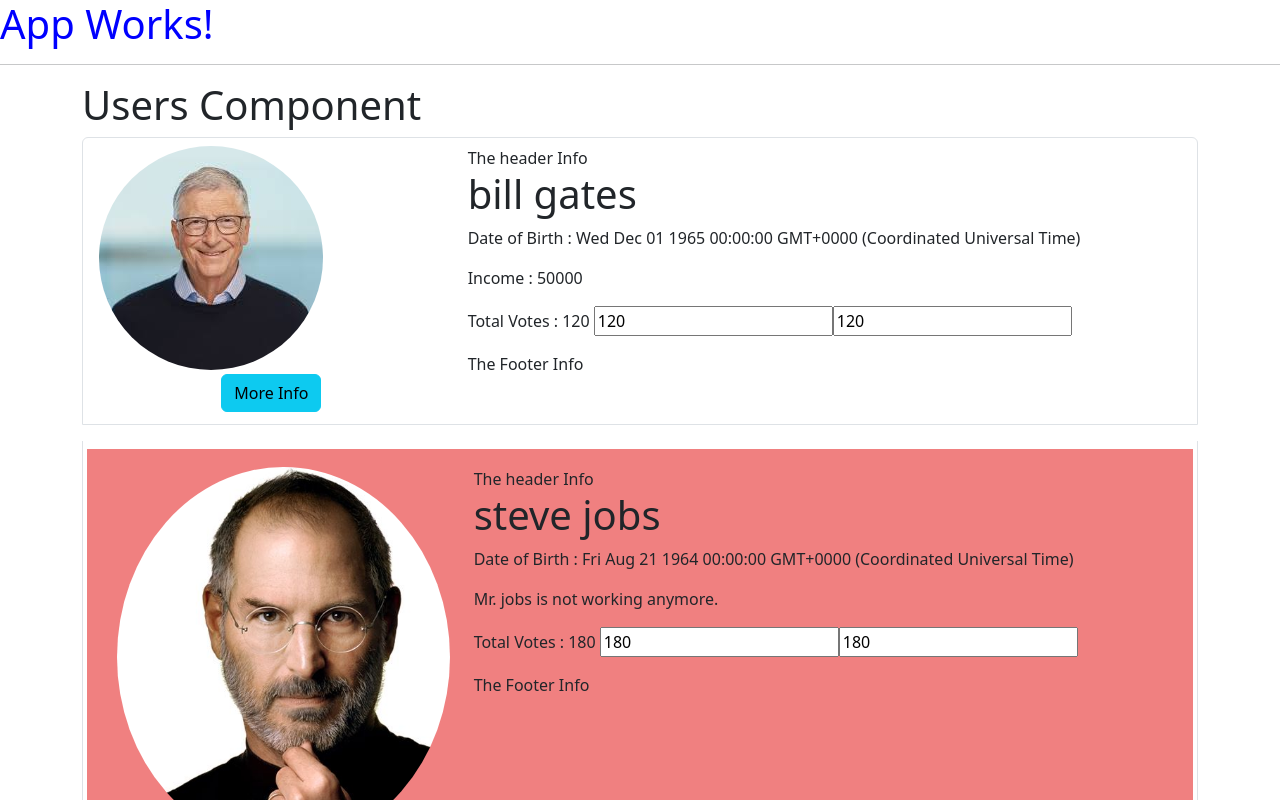
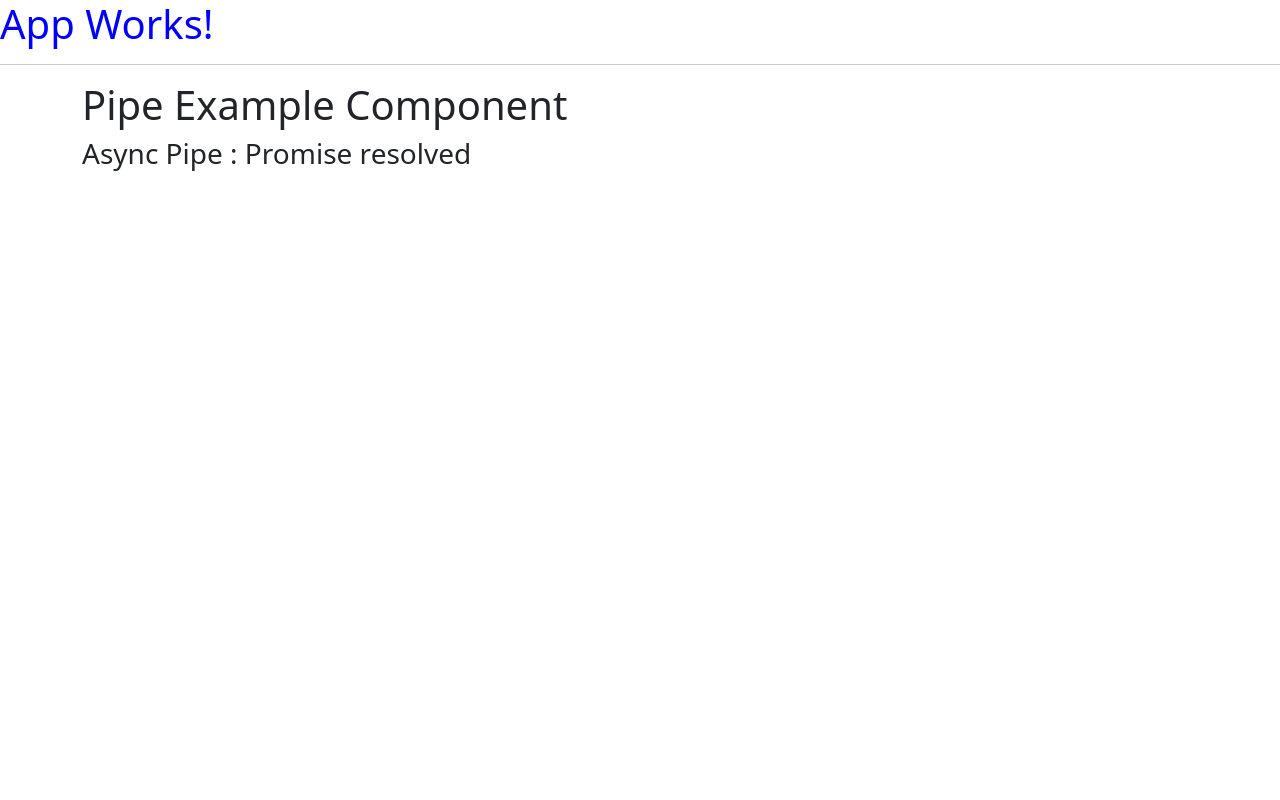
Before and after one commit to synergy2411/jul25-angular, an Angular app in the folder frontend/: page / in a window 1280 px wide. Shown: the top 800 px of the page. Built offline with nearby package versions, Linux system fonts and the light colour scheme.

Commit message:
pipes added

```diff
--- a/frontend/src/app/app.component.html
+++ b/frontend/src/app/app.component.html
@@ -3,7 +3,9 @@
 <hr />
 
 <div class="container">
-  <app-users></app-users>
+  <!-- <app-users></app-users> -->
+
+  <app-pipe-example></app-pipe-example>
 
   <!-- <app-directive-example></app-directive-example> -->
 
--- a/frontend/src/app/app.module.ts
+++ b/frontend/src/app/app.module.ts
@@ -9,6 +9,7 @@ import { UserInfoComponent } from './components/users/user-info/user-info.compon
 import { LifeCycleComponent } from './components/demo/life-cycle/life-cycle.component';
 import { DirectiveExampleComponent } from './components/demo/directive-example/directive-example.component';
 import { HighlightDirective } from './directives/highlight.directive';
+import { PipeExampleComponent } from './components/demo/pipe-example/pipe-example.component';
 
 @NgModule({
   declarations: [
@@ -20,6 +21,7 @@ import { HighlightDirective } from './directives/highlight.directive';
     LifeCycleComponent,
     DirectiveExampleComponent,
     HighlightDirective,
+    PipeExampleComponent,
   ],
   imports: [
     // Modules - built-in, custom
--- /dev/null
+++ b/frontend/src/app/components/demo/pipe-example/pipe-example.component.html
@@ -0,0 +1,3 @@
+<h1>Pipe Example Component</h1>
+
+<h3>Async Pipe : {{ promise | async }}</h3>
--- /dev/null
+++ b/frontend/src/app/components/demo/pipe-example/pipe-example.component.ts
@@ -0,0 +1,14 @@
+import { Component } from '@angular/core';
+
+@Component({
+  selector: 'app-pipe-example',
+  templateUrl: './pipe-example.component.html',
+  styleUrl: './pipe-example.component.css',
+})
+export class PipeExampleComponent {
+  promise = new Promise((resolve) => {
+    setTimeout(() => {
+      resolve('Promise resolved');
+    }, 2000);
+  });
+}
--- a/frontend/src/app/components/users/user-info/user-info.component.html
+++ b/frontend/src/app/components/users/user-info/user-info.component.html
@@ -1,20 +1,24 @@
 <!-- Slot -->
 <ng-content select="header"></ng-content>
 
-<h1 appHighlight favColor="blue">{{ user.firstName }} {{ user.lastName }}</h1>
+<h1 appHighlight favColor="yellow">
+  {{ user.firstName | titlecase }} {{ user.lastName | titlecase }}
+</h1>
 
-<p>Date of Birth : <span [innerHTML]="user.dob"></span></p>
+<p>
+  Date of Birth : <span [innerHTML]="user.dob | date : 'dd-MM-yyyy'"></span>
+</p>
 
 <p *ngIf="user.isWorking; else userNotWorking">
-  Income : <span [innerHTML]="user.income"></span>
+  Income : <span [innerHTML]="user.income | currency : 'INR'"></span>
 </p>
 
 <ng-template #userNotWorking>
-  <p>Mr. {{ user.lastName }} is not working anymore.</p>
+  <p>Mr. {{ user.lastName | titlecase }} is not working anymore.</p>
 </ng-template>
 
 <p>
-  Total Votes : {{ user.votes }}
+  Total Votes : {{ user.votes | number : "3.2" }}
 
   <input
     type="number"
@@ -27,3 +31,7 @@
 </p>
 
 <ng-content select="footer"></ng-content>
+
+<!-- {{ user | json }} -->
+
+<!-- {{ 120 | percent }} -->
```
Also changed, not shown: frontend/src/app/components/demo/pipe-example/pipe-example.component.css (added), 2 other files (tests, documents, lock files or other folders).
